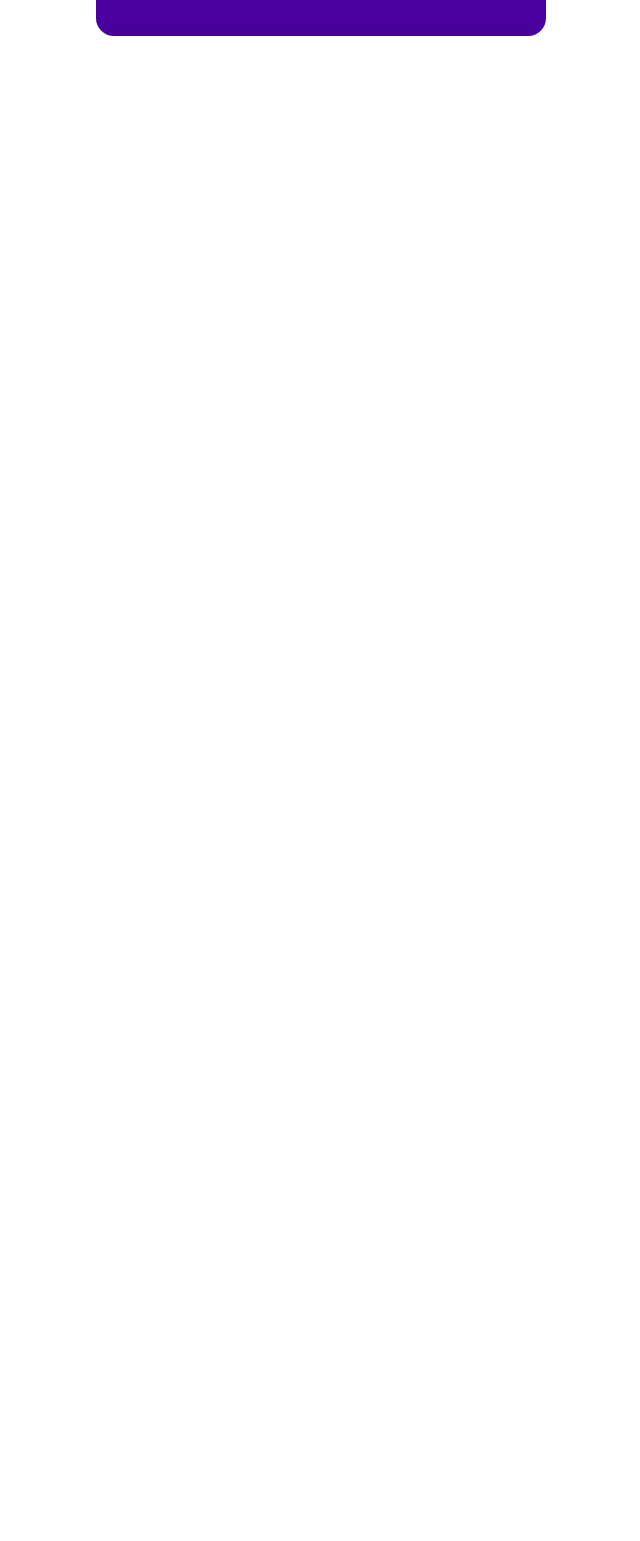
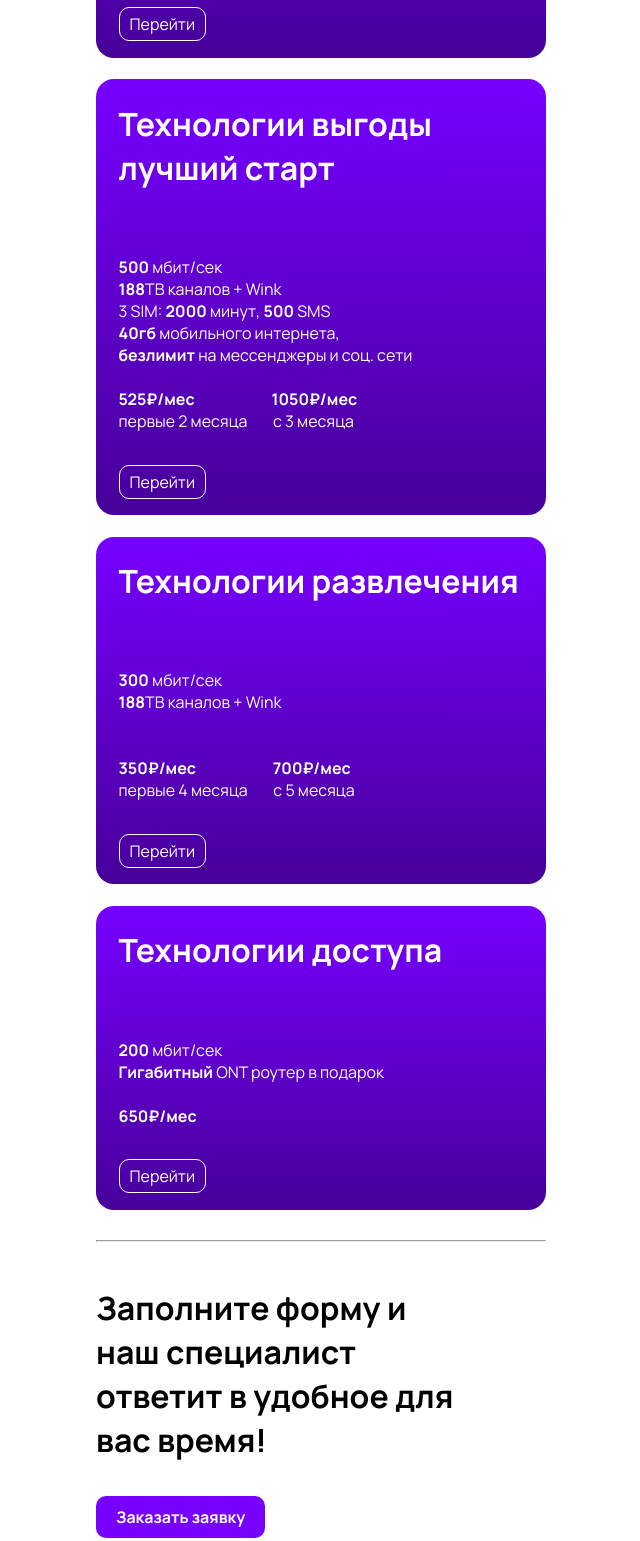
Before and after one commit to antonfilinkov/antonfilinkov.github.io, a plain HTML site: page index.html in a window 1280 px wide. Shown: the part 1192-2733 px from the top of the page, without its empty margins (319-959 px from the left). Before the commit the page ends 1236 px from the top, so only its background shows below. Drawn offline with Linux system fonts and the light colour scheme.

Commit message:
Update index.html

```diff
--- a/index.html
+++ b/index.html
@@ -41,8 +41,50 @@
 			<b>425₽/мес &nbsp;&nbsp;&nbsp;&nbsp;&nbsp;&nbsp;&nbsp;&nbsp;&nbsp;&nbsp;&nbsp;&nbsp;&nbsp;&nbsp;&nbsp;&nbsp;&nbsp;&nbsp;&nbsp;&nbsp;&nbsp;&nbsp;&nbsp;850₽/мес</b><br>
 			первые 4 месяца &nbsp;&nbsp;&nbsp;&nbsp;&nbsp;&nbsp; с 5 месяца
 			</p>
-
+			<a href="#" class="tarif-card-btn">Перейти</a>
 		</div>
+		<div class="tarif-card">
+			<h1>Технологии выгоды лучший старт</h1>
+			<p><b>500</b> мбит/сек <br>
+			<b>188</b>ТВ каналов + Wink<br>
+			3 SIM: <b>2000</b> минут, <b>500</b> SMS<br>
+			<b>40гб</b> мобильного интернета,<br>
+			<b>безлимит</b> на мессенджеры и соц. сети
+			<br><br>
+			<b>525₽/мес &nbsp;&nbsp;&nbsp;&nbsp;&nbsp;&nbsp;&nbsp;&nbsp;&nbsp;&nbsp;&nbsp;&nbsp;&nbsp;&nbsp;&nbsp;&nbsp;&nbsp;&nbsp;&nbsp;&nbsp;&nbsp;&nbsp;&nbsp;1050₽/мес</b><br>
+			первые 2 месяца &nbsp;&nbsp;&nbsp;&nbsp;&nbsp;&nbsp; с 3 месяца
+			</p>
+			<a href="#" class="tarif-card-btn">Перейти</a>
+		</div>
+		<div class="tarif-card">
+			<h1>Технологии развлечения</h1>
+			<p><b>300</b> мбит/сек <br>
+			<b>188</b>ТВ каналов + Wink<br>
+			<br><br>
+			<b>350₽/мес &nbsp;&nbsp;&nbsp;&nbsp;&nbsp;&nbsp;&nbsp;&nbsp;&nbsp;&nbsp;&nbsp;&nbsp;&nbsp;&nbsp;&nbsp;&nbsp;&nbsp;&nbsp;&nbsp;&nbsp;&nbsp;&nbsp;&nbsp;700₽/мес</b><br>
+			первые 4 месяца &nbsp;&nbsp;&nbsp;&nbsp;&nbsp;&nbsp; с 5 месяца
+			</p>
+			<a href="#" class="tarif-card-btn">Перейти</a>
+		</div>
+		<div class="tarif-card">
+			<h1>Технологии доступа</h1>
+			<p><b>200</b> мбит/сек <br>
+			<b>Гигабитный</b> ONT роутер в подарок
+			<br><br>
+			<b>650₽/мес</b>
+			</p>
+			<a href="#" class="tarif-card-btn">Перейти</a>
+		</div>
+		<br>
+		<hr>
+		<div class="bottom-promo">
+			<h1>Заполните форму и <br>наш специалист<br> ответит в удобное для<br> вас время!</h1>
+			<a href="#"><b>Заказать заявку</b></a>
+		</div>
+		<br><br><br><br>
+		<footer>
+			<p>2025<br>Партнер ПАО “Ростелеком”</p>
+		</footer>
 	</div>
 </body>
 </html>
```
